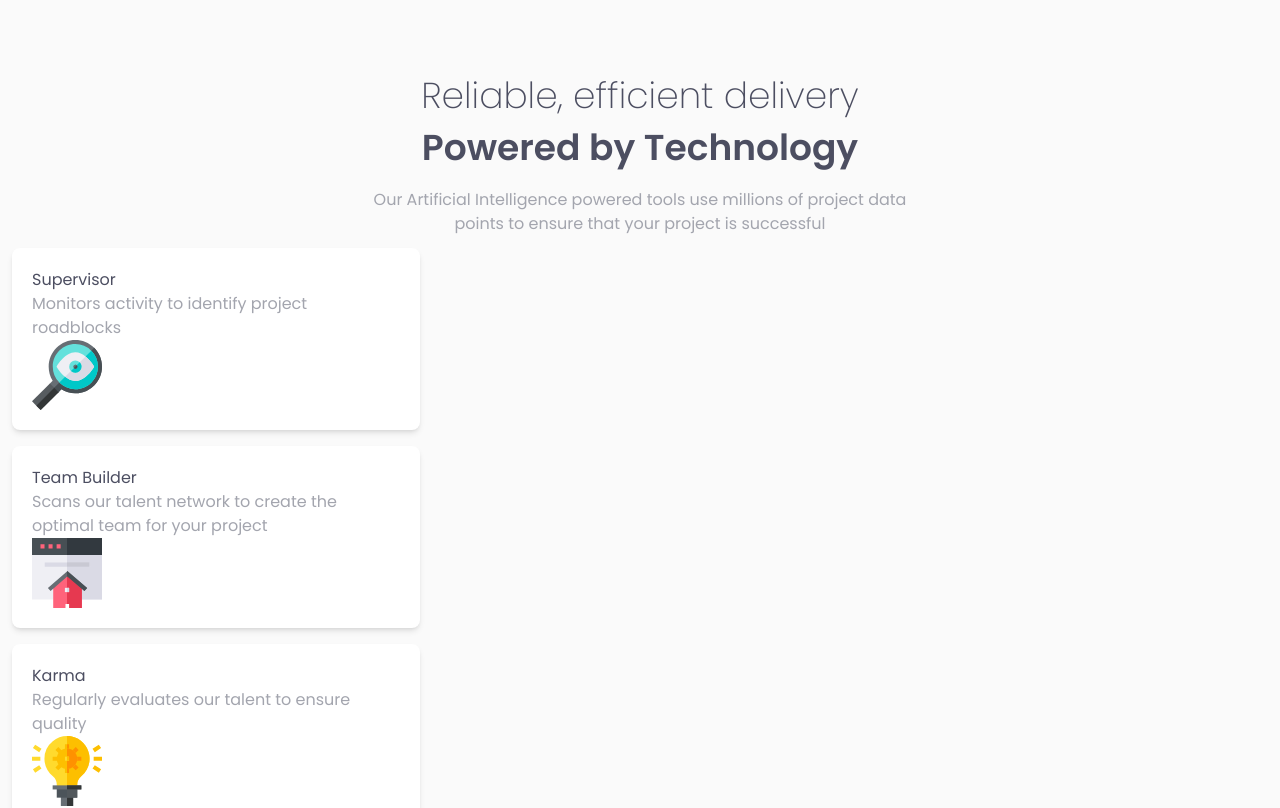
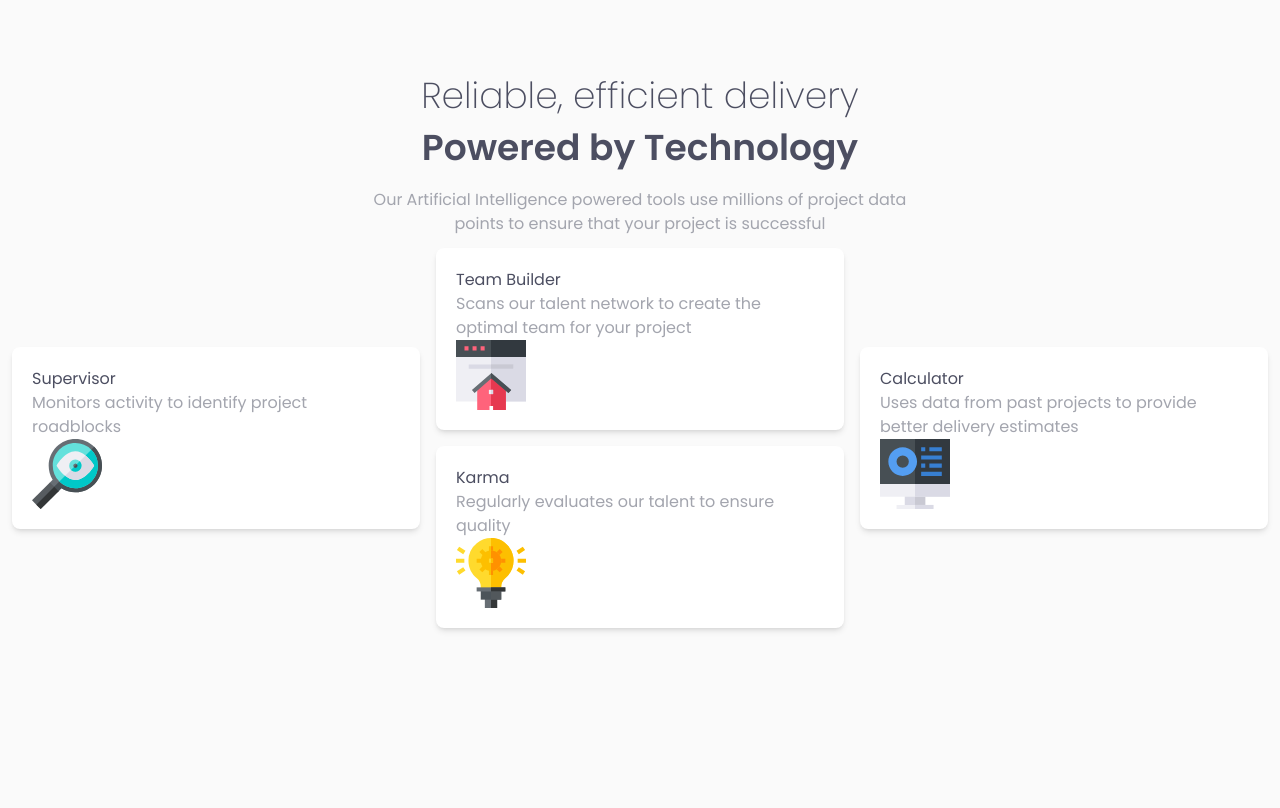
Before and after one commit to sniper-fly/frontend_mentor, a Next.js app: page /four-card-feature-section-master in a window 1280 px wide. Shown: the top 808 px of the page. Built offline with nearby package versions, Linux system fonts and the light colour scheme.

Commit message:
grid-areaの動的なスタイル生成のためstyleプロパティを利用できるように

```diff
--- a/src/app/four-card-feature-section-master/page.tsx
+++ b/src/app/four-card-feature-section-master/page.tsx
@@ -59,12 +59,12 @@ export default function Page() {
           </p>
         </div>
         <div
-          className={`grid grid-flow-col grid-cols-3 grid-rows-4 gap-4 p-3
-            ${styles.areas_card_large}`}
+          className={`grid grid-flow-col gap-4 p-3 md:grid-cols-3 md:grid-rows-4
+            ${styles.areas_card_md} ${styles.areas_card_sm}`}
         >
           {cards.map((card, idx) => (
             <Card
-              className={`[grid-area:card${idx + 1}]`}
+              style={{ gridArea: `card${idx + 1}` }}
               key={idx}
               title={card.title}
               description={card.description}
@@ -79,15 +79,26 @@ export default function Page() {
 }
 
 type Props = {
+  style?: Object;
   className?: string;
   title: string;
   description: string;
   bgColorClass: string;
   logoUrl: string;
 };
-function Card({ className, title, description, bgColorClass, logoUrl }: Props) {
+function Card({
+  style,
+  className,
+  title,
+  description,
+  bgColorClass,
+  logoUrl,
+}: Props) {
   return (
-    <div className={`${className} rounded-lg bg-white p-5 shadow-md`}>
+    <div
+      className={`${className} rounded-lg bg-white p-5 shadow-md`}
+      style={style}
+    >
       <h1 className="text-[color:hsl(234,12%,34%)]">{title}</h1>
       <p>{description}</p>
       <Image src={logoUrl} alt={title} width={70} height={70} />
--- a/src/app/four-card-feature-section-master/styles.module.css
+++ b/src/app/four-card-feature-section-master/styles.module.css
@@ -1,5 +1,5 @@
 @media (min-width: 768px) {
-  .areas_card_large {
+  .areas_card_md {
     grid-template-areas:
       "..... card2 ....."
       "card1 card2 card4"
@@ -7,3 +7,13 @@
       "..... card3 .....";
   }
 }
+
+@media (max-width: 768px) {
+  .areas_card_sm {
+    grid-template-areas:
+      "card1"
+      "card2"
+      "card3"
+      "card4";
+  }
+}
```
